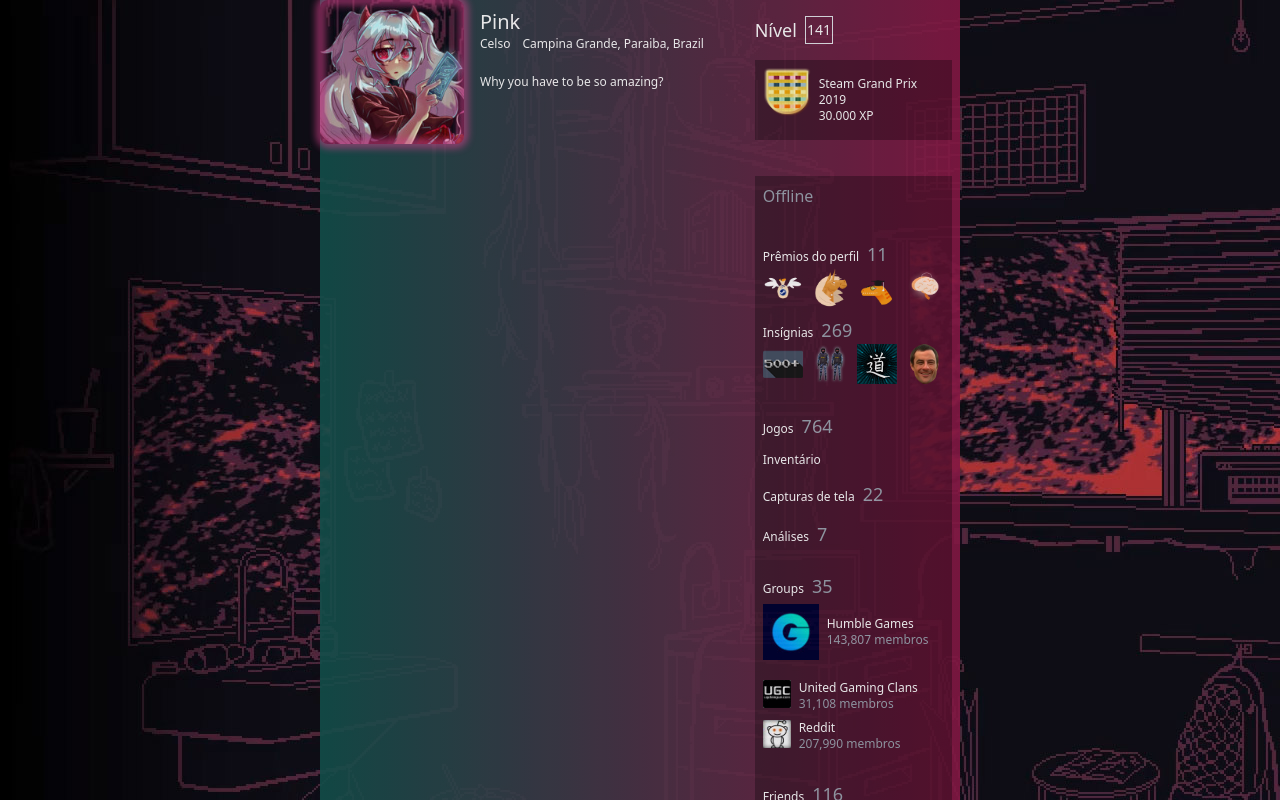
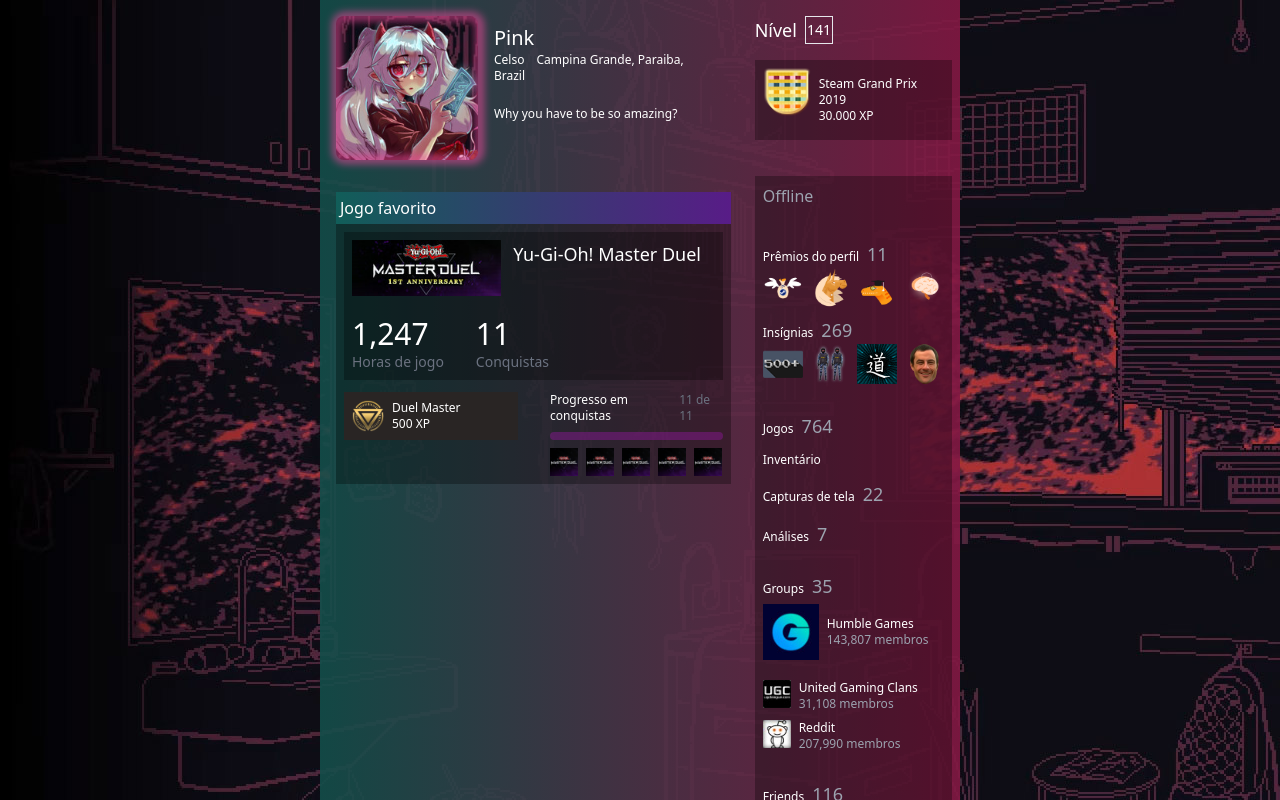
Before and after one commit to celso-rodrigo/learning-tailwind, a React (Create React App) app: page / in a window 1280 px wide. Shown: the top 800 px of the page. Built offline with nearby package versions, Linux system fonts and the light colour scheme.

Commit message:
feat: Adicionado destaque de jogo favorito

```diff
--- /dev/null
+++ b/src/components/FavGame.js
@@ -0,0 +1,107 @@
+import React from "react";
+import BlackBgEffect from "./BlackBgEffect";
+import favGame from "../assets/fav_game_thumb.jpg";
+import favGameBadge from "../assets/fav_game_badge.png";
+import favGameAchiviement from "../assets/fav_game_achieviments.jpg";
+
+function FavGame() {
+	return (
+		<div className="flex flex-col gap-3">
+			<BlackBgEffect>
+				<div className="flex flex-col gap-5">
+					<div className="flex gap-3">
+						<img
+							src={favGame}
+							alt="Favore game."
+							className="h-14"
+						/>
+						<h2
+							className="text-white font-light text-lg"
+						>
+							Yu-Gi-Oh! Master Duel
+						</h2>
+					</div>
+					<div className="flex gap-8">
+						<div className="flex flex-col">
+							<p className="text-white font-light text-3xl">
+								1,247
+							</p>
+							<p className="text-gray-500  font-light text-sm">
+								Horas de jogo
+							</p>
+						</div>
+						<div className="flex flex-col">
+							<p className="text-white font-light text-3xl">
+								11
+							</p>
+							<p className="text-gray-500 font-light text-sm">
+								Conquistas
+							</p>
+						</div>
+					</div>
+				</div>
+			</BlackBgEffect>
+			<div className="flex gap-8">
+				<div
+					className="flex p-2 gap-2 bg-stone-800 w-1/2 text-xs
+						 text-white h-12"
+				>
+					<img
+						src={favGameBadge}
+						alt="Favorite game badge."
+						className="h-8"
+					/>
+					<div className="flex flex-col">
+						<p>Duel Master</p>
+						<p>500 XP</p>
+					</div>
+				</div>
+				<div
+					className="w-1/2 flex flex-col font-light gap-2"
+				>
+					<div className="flex justify-around text-xs">
+						<a
+							href=""
+							className="text-white hover:text-blue-400"
+						>
+								Progresso em conquistas
+						</a>
+						<p className="text-gray-500">11 de 11</p>
+					</div>
+					<div className="w-full h-2 bg-fuchsia-800/50 rounded"/>
+					<div
+						className="flex gap-2"
+					>
+						<img
+							src={favGameAchiviement}
+							alt="Favorite game achieviment."
+							className="h-7"
+						/>
+						<img
+							src={favGameAchiviement}
+							alt="Favorite game achieviment."
+							className="h-7"
+						/>
+						<img
+							src={favGameAchiviement}
+							alt="Favorite game achieviment."
+							className="h-7"
+						/>
+						<img
+							src={favGameAchiviement}
+							alt="Favorite game achieviment."
+							className="h-7"
+						/>
+						<img
+							src={favGameAchiviement}
+							alt="Favorite game achieviment."
+							className="h-7"
+						/>
+					</div>
+				</div>
+			</div>
+		</div>
+	);
+}
+
+export default FavGame;
--- a/src/components/MainProfile.js
+++ b/src/components/MainProfile.js
@@ -1,12 +1,14 @@
 import React from "react";
+import ProfileShowcase from "./ProfileShowcase";
 import UserInfo from "./UserInfo";
 
 function MainProfile() {
 	return (
 		<main
-			className="w-8/12 h-full"
+			className="w-8/12 h-full p-4"
 		>
 			<UserInfo />
+			<ProfileShowcase title="Jogo favorito" />
 		</main>
 	);
 }
--- a/src/components/Profile.js
+++ b/src/components/Profile.js
@@ -5,7 +5,7 @@
 function Profile() {
 	return (
 		<div
-			className="bg-gradient-to-r from-teal-900 to-pink-900 opacity-90
+			className="bg-gradient-to-r from-teal-900/90 to-pink-900/90
 			 w-2/4 h-full flex"
 		>
 			<MainProfile />
--- /dev/null
+++ b/src/components/ProfileShowcase.js
@@ -0,0 +1,26 @@
+import React from "react";
+import PropTypes from "prop-types";
+import BlackBgEffect from "./BlackBgEffect";
+import FavGame from "./FavGame";
+
+function ProfileShowcase({title}) {
+	return (
+		<div>
+			<h2
+				className="font-light text-white p-1 w-full
+        bg-gradient-to-r from-teal-800 to-purple-900"
+			>
+				{title}
+			</h2>
+			<BlackBgEffect>
+				<FavGame />
+			</BlackBgEffect>
+		</div>
+	);
+}
+
+ProfileShowcase.propTypes = {
+	title: PropTypes.string.isRequired,
+};
+
+export default ProfileShowcase;
```
Also changed, not shown: src/assets/fav_game_thumb.jpg (renamed from src/assets/fav_game_tumb.jpg).
